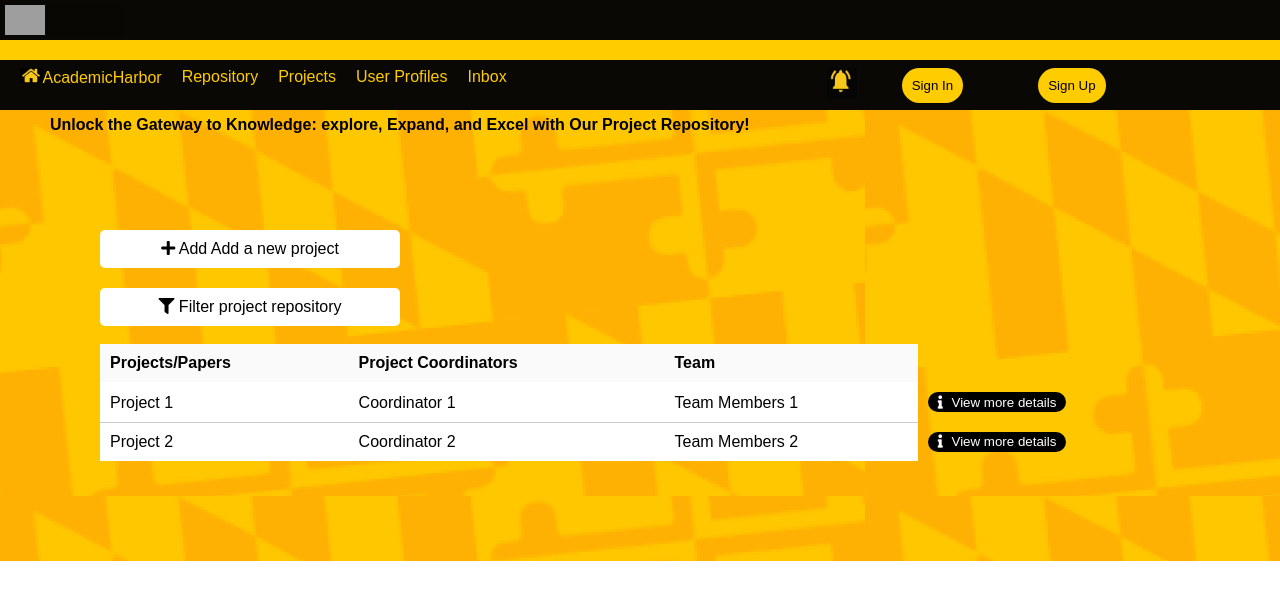
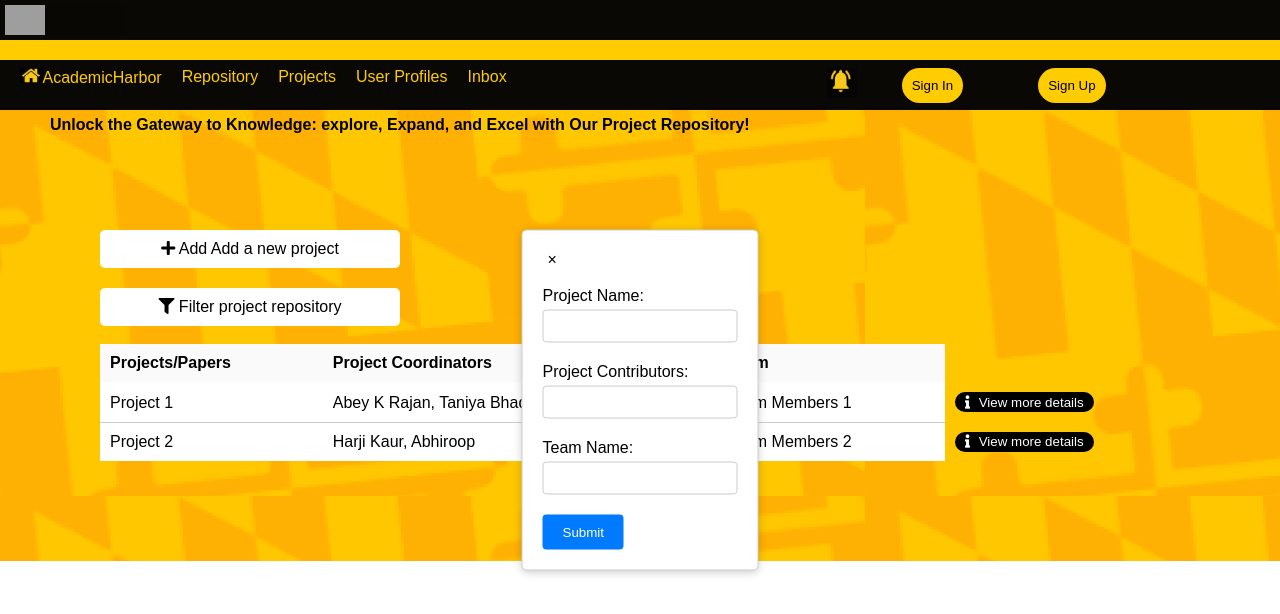
Before and after one commit to TaniyaBhadauria/AcademicHarbor, a React (Create React App) app in the folder academic-harbor-app/: page /repository in a window 1280 px wide. Both pictures are taken after a click on the button "Add Add a new project". Shown: the top 614 px of the page. Built offline with nearby package versions, Linux system fonts and the light colour scheme; grey boxes are pictures that could not be loaded.

Commit message:
Academic harbor app abey (#2)
* commit-1 repository

* repository page 1

* repo-2 commit

* added add project form commit day-2

```diff
--- a/academic-harbor-app/src/pages/Repository.tsx
+++ b/academic-harbor-app/src/pages/Repository.tsx
@@ -1,10 +1,50 @@
-import React, { useState } from 'react';
+import React, { useState, useEffect } from 'react';
 import { useNavigate } from 'react-router-dom';
 import backgroundImage from './images/background.png'
 import Header from './Component/Header'
 import './styles/Repository.css'
 
 const Repository: React.FC = () => {
+  const [isFormVisible, setIsFormVisible] = useState(false);
+    // Function to toggle the visibility of the form
+    const toggleFormVisibility = () => {
+      setIsFormVisible(!isFormVisible);
+    };
+      // Function to close the form
+    const closeForm = () => {
+      setIsFormVisible(false);
+    };
+      // Add event listener to close the form when Escape key is pressed
+  useEffect(() => {
+    const handleKeyPress = (event: KeyboardEvent) => {
+      if (event.key === 'Escape') {
+        closeForm();
+      }
+    };
+
+    window.addEventListener('keydown', handleKeyPress);
+
+    return () => {
+      window.removeEventListener('keydown', handleKeyPress);
+    };
+  }, []);
+    // Dummy project data
+    const projects = [
+      { name: "Project 1", coordinator: ["Abey K Rajan", "Taniya Bhadauria",], team: "Team Members 1" },
+      { name: "Project 2", coordinator: ["Harji Kaur", "Abhiroop"], team: "Team Members 2" },
+      // Add more projects as needed
+    ];
+
+  // Function to format coordinators array with comma separation and "..." if overflow
+  const formatCoordinators = (coordinators: string[]) => {
+    const MAX_COORDINATORS = 2; // Maximum number of coordinators to display before using "..."
+    if (coordinators.length <= MAX_COORDINATORS) {
+      return coordinators.join(", ");
+    } else {
+      const visibleCoordinators = coordinators.slice(0, MAX_COORDINATORS).join(", ");
+      return `${visibleCoordinators}, ...`;
+    }
+  };
 
   return (
     <div className="container">
@@ -12,8 +52,30 @@ const Repository: React.FC = () => {
       <Header />
       <div className="repo-container" style={{ backgroundImage: `url(${backgroundImage})`, padding: 100, marginLeft: 0, marginRight: 0 }}>
         <p className="text-1">Unlock the Gateway to Knowledge: explore, Expand, and Excel with Our Project Repository!</p>
-        <button className="add-project-btn"><i className="fas fa-plus"></i> Add Add a new project</button>
+        <button className="add-project-btn" onClick={toggleFormVisibility}><i className="fas fa-plus"></i> Add Add a new project</button>
         <br/>
+        {isFormVisible && (
+        <div className="popup">
+          <div className="popup-content">
+            <span className="close" onClick={toggleFormVisibility}>&times;</span><br/><br/>
+            <form>
+              <div className="form-group">
+                <label htmlFor="project-name">Project Name:</label>
+                <input className="project-input" id="project-name" type="text" />
+              </div>
+              <div className="form-group">
+                <label htmlFor="project-contributors">Project Contributors:</label>
+                <input id="project-contributors" type="text" />
+              </div>
+              <div className="form-group">
+                <label htmlFor="team-name">Team Name:</label>
+                <input id="team-name" type="text" />
+              </div>
+              <button type="submit">Submit</button>
+            </form>
+          </div>
+        </div>
+      )}
         <button className="add-project-btn"><i className="fas fa-filter"></i> Filter project repository</button>
         <br/>
         <br/>
@@ -26,19 +88,14 @@ const Repository: React.FC = () => {
           </tr>
         </thead>
         <tbody>
-          <tr>
-            <td>Project 1</td>
-            <td>Coordinator 1</td>
-            <td>Team Members 1</td>
-            <button className="details-btn"><i className="fas fa-info"></i> View more details</button>
-          </tr>
-          <tr>
-            <td>Project 2</td>
-            <td>Coordinator 2</td>
-            <td>Team Members 2</td>
-            <button className="details-btn"><i className="fas fa-info"></i> View more details</button>
-          </tr>
-          {/* Add more rows as needed */}
+          {projects.map((project, index) => (
+            <tr key={index}>
+              <td>{project.name}</td>
+              <td>{formatCoordinators(project.coordinator)}</td>
+              <td>{project.team}</td>
+              <button className="details-btn"><i className="fas fa-info"></i> View more details</button>
+            </tr>
+          ))}
         </tbody>
       </table>
       </div>
--- a/academic-harbor-app/src/pages/styles/Repository.css
+++ b/academic-harbor-app/src/pages/styles/Repository.css
@@ -9,6 +9,7 @@ repo-container{
   }
 
   .add-project-btn{
+    cursor: pointer;
     background-color: white;
     color: black; /* You can adjust the color to your preference */
     padding: 10px 20px; /* Adjust padding as needed */
@@ -64,3 +65,67 @@ repo-container{
   .details-btn i {
     margin-right: 5px; /* Adjust the spacing between the icon and text */
   }
+
+  .add-project-btn:hover {
+    background-color: #0056b3;
+  }
+
+
+  /* pop-up add project*/
+  .popup {
+    position: fixed;
+    top: 50%;
+    left: 50%;
+    transform: translate(-50%, -50%);
+    background-color: white;
+    padding: 20px;
+    border: 1px solid #ccc;
+    border-radius: 5px;
+    box-shadow: 0 2px 8px rgba(0, 0, 0, 0.2);
+    z-index: 9999;
+  }
+
+  .popup-content {
+    position: relative;
+  }
+
+  .close {
+    position: absolute;
+    top: 0px;
+    left: 5px;
+    cursor: pointer;
+  }
+
+  .project-input{
+    left: 10px;
+  }
+
+  .form-group {
+    margin-bottom: 20px;
+  }
+
+  .form-group label {
+    display: block;
+    margin-bottom: 5px;
+  }
+
+  .form-group input {
+    width: 100%;
+    padding: 8px;
+    border: 1px solid #ccc;
+    border-radius: 4px;
+    box-sizing: border-box; /* Ensure padding and border are included in the width */
+  }
+
+  button[type="submit"] {
+    background-color: #007bff;
+    color: #fff;
+    padding: 10px 20px;
+    border: none;
+    border-radius: 4px;
+    cursor: pointer;
+  }
+
+  button[type="submit"]:hover {
+    background-color: #0056b3;
+  }
```
Also changed, not shown: 1 other file (tests, documents, lock files or other folders).
